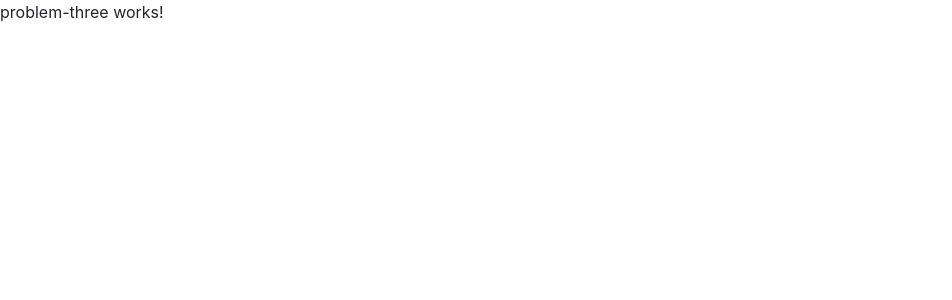
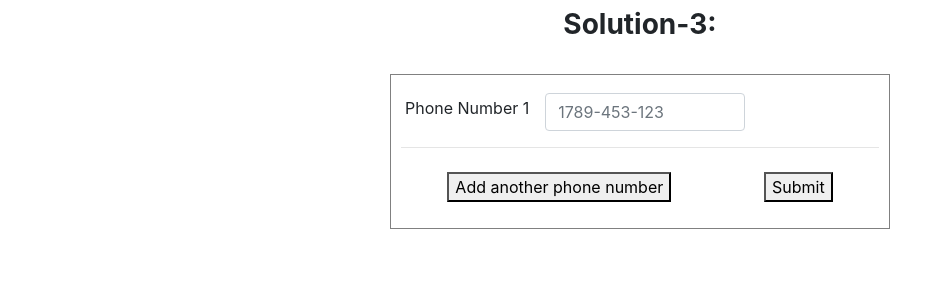
Before and after one commit to Nisha060895/nisha-assignment, an Angular app: page /problem-three in a window 1280 px wide. Shown: the top 300 px of the page, without its empty margins (0-952 px from the left). Built offline with nearby package versions, Linux system fonts and the light colour scheme.

Commit message:
Solution for problem three

```diff
--- a/src/app/problem-three/problem-three.component.html
+++ b/src/app/problem-three/problem-three.component.html
@@ -1 +1,26 @@
-<p>problem-three works!</p>
+<h3 class="text-center mt-2">
+    <strong>Solution-3:</strong>
+</h3>
+<div class="d-flex align-items-center justify-content-center p-4">
+    <div class="problem-three-container">
+        <form class="form-group" [formGroup]="phoneNumberForm">
+            <div *ngFor="let control of phoneNumbersControls;let i = index;"
+                class="my-2 mx-1 d-flex align-items-center">
+                <label>{{control.displayName}}</label>
+                <input class="ml-3 form-control" type="tel" [formControlName]="control.controlName" style="width:200px"
+                    pattern="[0-9]{4}-[0-9]{3}-[0-9]{3}" placeholder="1789-453-123" (keypress)="onlyNumber($event)"/>
+                <button class="btn btn-primary"
+                    *ngIf="phoneNumbersControls.length > 1 && control.controlName !== 'phoneNumber1'"
+                    (click)="removeControl(control)" class="ml-3">Delete</button>
+            </div>
+            <hr />
+            <div class="mt-4 d-flex align-items-center justify-content-around">
+                <button type="btn btn-primary mr-3" (click)="addPhoneNumber(true)">
+                    Add another phone number
+                </button>
+                <button (click)="displayDataInConsole()">Submit</button>
+            </div>
+        </form>
+
+    </div>
+</div>
--- a/src/app/problem-three/problem-three.component.ts
+++ b/src/app/problem-three/problem-three.component.ts
@@ -1,15 +1,71 @@
 import { Component, OnInit } from '@angular/core';
+import { FormBuilder, FormGroup } from '@angular/forms';
 
 @Component({
-  selector: 'app-problem-three',
-  templateUrl: './problem-three.component.html',
-  styleUrls: ['./problem-three.component.scss']
+    selector: 'app-problem-three',
+    templateUrl: './problem-three.component.html',
+    styleUrls: ['./problem-three.component.scss']
 })
 export class ProblemThreeComponent implements OnInit {
 
-  constructor() { }
+    phoneNumberForm: FormGroup;
 
-  ngOnInit() {
-  }
+    phoneNumbersControls: any[] = [{ 'controlName': 'phoneNumber1', 'displayName': 'Phone Number 1' }]
+
+    constructor(private fb: FormBuilder) { }
+
+    ngOnInit() {
+        this.initialzeForm();
+        this.addPhoneNumber();
+    }
+
+    initialzeForm() {
+        this.phoneNumberForm = this.fb.group({
+        });
+    }
+
+    addPhoneNumber(adding: boolean = false) {
+        let count = this.phoneNumbersControls.length + 1;
+        if (adding) {
+            this.phoneNumbersControls.push(
+                { 'controlName': `phoneNumber${count}`, 'displayName': `Phone Number ${count}` }
+            );
+        }
+        // Add control dynamically
+        this.phoneNumbersControls.forEach(x => {
+            this.phoneNumberForm.addControl(x.controlName, this.fb.control(''));
+        });
+        this.phoneNumberForm.reset();
+    }
+
+    removeControl(control) {
+        let index = this.phoneNumbersControls.findIndex(y => y.controlName == control.controlName);
+        if (index > 0) {
+            this.phoneNumbersControls.splice(index, 1);
+            this.phoneNumbersControls.forEach(x => {
+                this.phoneNumberForm.addControl(x.controlName, this.fb.control(''));
+            })
+            this.phoneNumberForm.reset();
+        }
+    }
+
+    displayDataInConsole() {
+        let data = [];
+        let formValues = this.phoneNumberForm.value;
+        for (let key in formValues) {
+            let dict = {};
+            dict[key] = formValues[key]
+            data.push(dict);
+        }
+        console.log('Results in required format:', data);
+    }
+
+    onlyNumber(evt) {
+        // Only ASCII charactar in that range allowed
+        var ASCIICode = (evt.which) ? evt.which : evt.keyCode
+        if (ASCIICode > 31 && (ASCIICode < 48 || ASCIICode > 57))
+            return false;
+        return true;
+    }
 
 }
--- a/src/styles.scss
+++ b/src/styles.scss
@@ -13,13 +13,23 @@
 
 .computed-box {
     height: 60px;
-    width: 60px;
+    width: auto;
     background-color: blue;
     color: pink;
     font-size: 1.5em;
     display: flex;
     align-items: center;
     justify-content: center;
+}
+
+// Problem three ----------------------------
+
+.problem-three-container {
+    padding: 10px;
+    display: flex;
+    flex-direction: column;
+    width: 500px;
+    border: 1px solid gray;
 }
 
 // Problem four ----------------------------
```
